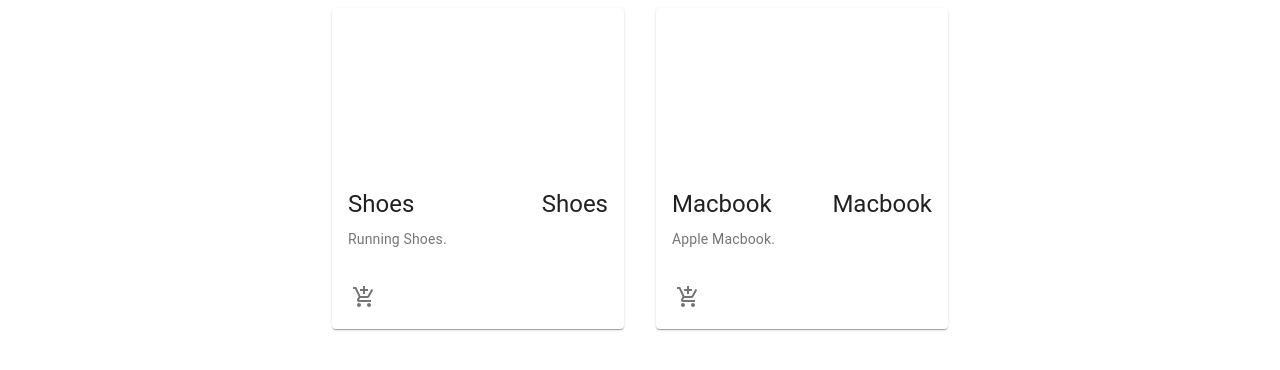
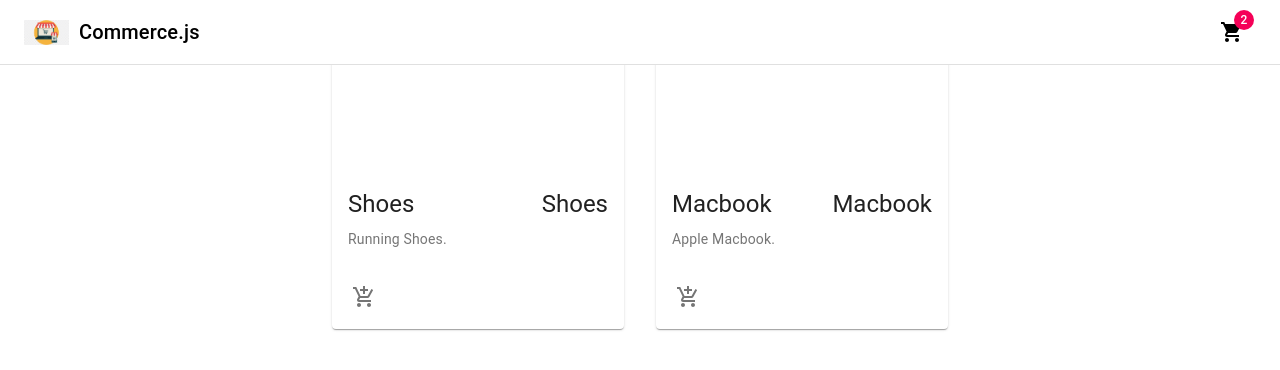
Before and after one commit to Andrew-R-Lawler/template-store, a React (Create React App) app: page / in a window 1280 px wide. Shown: the top 370 px of the page. Built offline with nearby package versions, Linux system fonts and the light colour scheme.

Commit message:
Navbar implemented

```diff
--- a/src/App.js
+++ b/src/App.js
@@ -1,9 +1,10 @@
 import React from 'react'
-import Products from './components/Products';
+import { Products, Navbar } from './components';
 
 const App = () => {
   return (
     <div>
+        <Navbar />
         <Products />
     </div>
   )
--- /dev/null
+++ b/src/components/Navbar/Navbar.jsx
@@ -0,0 +1,33 @@
+import React from 'react';
+import { AppBar, Toolbar, IconButton, Badge, MenuItem, Menu, Typography } from '@material-ui/core';
+import { ShoppingCart } from '@material-ui/icons';
+
+import logo from '../../assets/commerce.png';
+import useStyles from './styles';
+
+const Navbar = () => {
+    const classes = useStyles();
+
+    return (
+        <>
+            <AppBar position="fixed" className={classes.appBar} color="inherit">
+                <Toolbar>
+                    <Typography variant="h6" className={classes.title} color="inherit">
+                        <img src={logo} alt="Commerce.js" height="25px" className={classes.image} />
+                        Commerce.js
+                    </Typography>
+                    <div className={classes.grow} />
+                    <div className={classes.button}>
+                        <IconButton aria-label="Show cart items" color="inherit">
+                            <Badge badgeContent={2} color="secondary">
+                                <ShoppingCart />
+                            </Badge>
+                        </IconButton>
+                    </div>
+                </Toolbar>
+            </AppBar>
+        </>
+  )
+}
+
+export default Navbar
--- /dev/null
+++ b/src/components/Navbar/styles.js
@@ -0,0 +1,68 @@
+import { makeStyles, fade } from '@material-ui/core/styles';
+
+const drawerWidth = 0;
+
+export default makeStyles((theme) => ({
+  appBar: {
+    boxShadow: 'none',
+    borderBottom: '1px solid rgba(0, 0, 0, 0.12)',
+    [theme.breakpoints.up('sm')]: {
+      width: `calc(100% - ${drawerWidth}px)`,
+      marginLeft: drawerWidth,
+    },
+  },
+  title: {
+    flexGrow: 1,
+    alignItems: 'center',
+    display: 'flex',
+    textDecoration: 'none',
+  },
+  image: {
+    marginRight: '10px',
+  },
+  menuButton: {
+    marginRight: theme.spacing(2),
+    [theme.breakpoints.up('sm')]: {
+      display: 'none',
+    },
+  },
+  grow: {
+    flexGrow: 1,
+  },
+  search: {
+    position: 'relative',
+    borderRadius: theme.shape.borderRadius,
+    backgroundColor: fade(theme.palette.common.white, 0.15),
+    '&:hover': {
+      backgroundColor: fade(theme.palette.common.white, 0.25),
+    },
+    marginRight: theme.spacing(2),
+    marginLeft: 0,
+    width: '100%',
+    [theme.breakpoints.up('sm')]: {
+      width: 'auto',
+    },
+  },
+  searchIcon: {
+    padding: theme.spacing(0, 2),
+    height: '100%',
+    position: 'absolute',
+    pointerEvents: 'none',
+    display: 'flex',
+    alignItems: 'center',
+    justifyContent: 'center',
+  },
+  inputRoot: {
+    color: 'inherit',
+  },
+  inputInput: {
+    padding: theme.spacing(1, 1, 1, 0),
+    // vertical padding + font size from searchIcon
+    paddingLeft: `calc(1em + ${theme.spacing(4)}px)`,
+    transition: theme.transitions.create('width'),
+    width: '100%',
+    [theme.breakpoints.up('md')]: {
+      width: '20ch',
+    },
+  },
+}));
--- a/src/components/Products.jsx
+++ b/src/components/Products/Products.jsx
@@ -1,7 +1,7 @@
 import React from 'react';
 import { Grid } from '@material-ui/core';
 
-import Product from './Product/Product';
+import Product from './Product';
 
 const products = [
     { id: 1, name: 'Shoes', description: 'Running Shoes.', price: '$5'},
--- /dev/null
+++ b/src/components/index.js
@@ -0,0 +1,2 @@
+export { default as Navbar } from './Navbar/Navbar';
+export { default as Products} from './Products/Products';
```
Also changed, not shown: src/assets/commerce.png (added), src/components/Products/Product.jsx (renamed from src/components/Product/Product.jsx), src/components/Products/styles.js (renamed from src/components/Product/styles.js).
